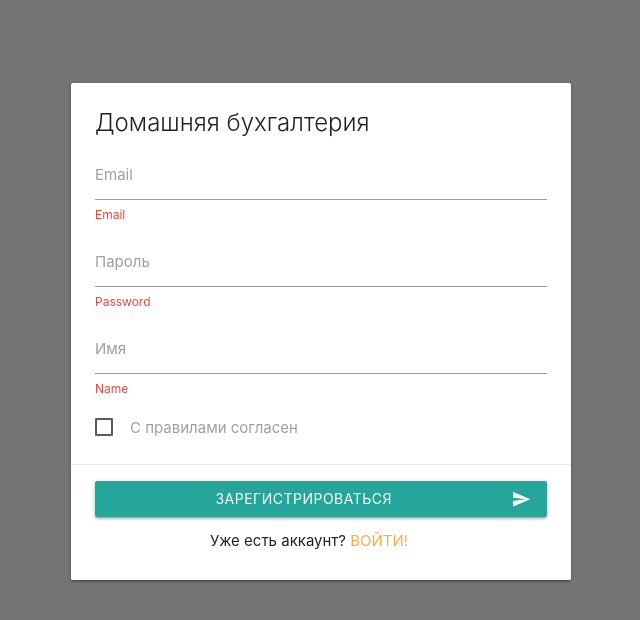
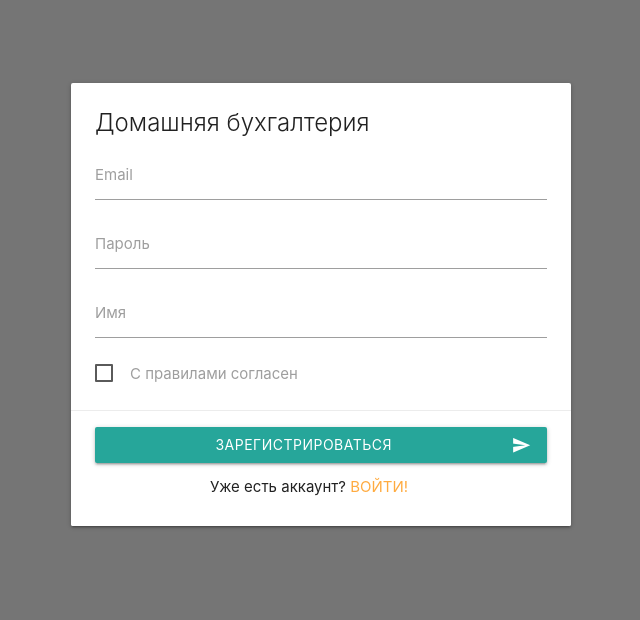
Before and after one commit to kuyltep/vue_crm, a Vue app: page /register in a window 1280 px wide. Shown: the top 620 px of the page, without its empty margins (319-959 px from the left). Built offline with nearby package versions, Linux system fonts and the light colour scheme.

Commit message:
made register and login validation

```diff
--- a/src/App.vue
+++ b/src/App.vue
@@ -9,7 +9,6 @@
 <script>
 import EmptyLayout from '@/layouts/EmptyLayout.vue';
 import MainLayout from '@/layouts/MainLayout.vue';
-
 export default {
   components: {
     EmptyLayout,
--- a/src/main.js
+++ b/src/main.js
@@ -1,7 +1,5 @@
 import { createApp } from "vue";
 import App from "./App.vue";
-import { useVuelidate } from "@vuelidate/core";
-import { required, email } from "@vuelidate/validators";
 import router from "./router";
 import store from "./store";
 import "./registerServiceWorker";
--- /dev/null
+++ b/src/utils/message.plugin.js
@@ -0,0 +1 @@
+export default {};
--- a/src/views/Login.vue
+++ b/src/views/Login.vue
@@ -4,15 +4,27 @@
       <span class="card-title">Домашняя бухгалтерия</span>
       <div class="input-field">
         <input v-model.trim="email"
-          :class="{ invalid: ($v.email.$dirty && !$v.email.required) || ($v.email.$dirty && !$v.email.email) }" id="email"
-          type="text" class="validate" />
+          :class="{ invalid: (v$.email.$dirty && v$.email.email.$invalid) || (v$.email.$dirty && v$.email.required.$invalid) }"
+          id="email" type="text" name="email" />
         <label for="email">Email</label>
-        <small class="helper-text invalid">Email</small>
+        <small v-if="v$.email.$dirty && v$.email.email.$invalid" class="helper-text invalid">Please input correct
+          email</small>
+        <small v-else-if="v$.email.$dirty && v$.email.required.$invalid" class="helper-text invalid">Please input
+          email</small>
+
+
+
       </div>
       <div class="input-field">
-        <input v-model.trim="password" id="password" type="password" class="validate" />
+        <input v-model.trim="password"
+          :class="{ invalid: (v$.password.$dirty && v$.password.required.$invalid) || (v$.password.$dirty && v$.password.minLength.$invalid) }"
+          id="password" type="password" name="password" />
         <label for="password">Пароль</label>
-        <small class="helper-text invalid">Password</small>
+        <small v-if="v$.password.$dirty && v$.password.minLength.$invalid" class="helper-text invalid">Password length
+          must be more {{ v$.password.minLength.$params.min }}. Now he is {{
+            password.length }}</small>
+        <small v-else-if="v$.password.$dirty && v$.password.required.$invalid" class="helper-text invalid">Please input
+          your password</small>
       </div>
     </div>
     <div class="card-action">
@@ -46,13 +58,21 @@ export default {
   },
   methods: {
     submitHandler() {
+      if (this.v$.$invalid) {
+        this.v$.$touch();
+        return;
+      }
+      const formData = {
+        email: this.email,
+        password: this.password,
+      }
       this.$router.push('/')
     }
   },
   validations() {
     return {
-      email: { email, required },
-      password: { required, minLength: minLength(6) }
+      email: { email, required, },
+      password: { required, minLength: minLength(6), }
     }
 
   }
--- a/src/views/Register.vue
+++ b/src/views/Register.vue
@@ -1,25 +1,35 @@
 <template>
-  <form class="card auth-card">
+  <form class="card auth-card" @submit.prevent="submitHandler">
     <div class="card-content">
       <span class="card-title">Домашняя бухгалтерия</span>
       <div class="input-field">
-        <input id="email" type="text">
+        <input id="email" type="text" v-model.trim="email"
+          :class="{ invalid: (v$.email.$dirty && v$.email.required.$invalid) || (v$.email.$dirty && v$.email.email.$invalid) }">
         <label for="email">Email</label>
-        <small class="helper-text invalid">Email</small>
+        <small v-if="v$.email.$dirty && v$.email.email.$invalid" class="helper-text invalid">Please input correct
+          email</small>
+        <small v-else-if="v$.email.$dirty && v$.email.required.$invalid" class="helper-text invalid">Please input
+          email</small>
       </div>
       <div class="input-field">
-        <input id="password" type="password" class="validate">
+        <input id="password" type="password" v-model.trim="password"
+          :class="{ invalid: (v$.password.$dirty && v$.password.required.$invalid) || (v$.password.$dirty && v$.password.minLength.$invalid) }">
         <label for="password">Пароль</label>
-        <small class="helper-text invalid">Password</small>
+        <small v-if="v$.password.$dirty && v$.password.minLength.$invalid" class="helper-text invalid">Password length
+          must be more {{ v$.password.minLength.$params.min }}. Now he is {{
+            password.length }}</small>
+        <small v-else-if="v$.password.$dirty && v$.password.required.$invalid" class="helper-text invalid">Please input
+          your password</small>
       </div>
       <div class="input-field">
-        <input id="name" type="text" class="validate">
+        <input id="name" type="text" v-model.trim="name"
+          :class="{ invalid: v$.name.$dirty && v$.name.required.$invalid }">
         <label for="name">Имя</label>
-        <small class="helper-text invalid">Name</small>
+        <small v-if="v$.name.$dirty && v$.name.required.$invalid" class="helper-text invalid">Inpur your name</small>
       </div>
       <p>
         <label>
-          <input type="checkbox" />
+          <input type="checkbox" v-model="agree" />
           <span>С правилами согласен</span>
         </label>
       </p>
@@ -39,3 +49,44 @@
     </div>
   </form>
 </template>
+
+<script>
+import { useVuelidate } from "@vuelidate/core";
+import { required, email, minLength } from "@vuelidate/validators";
+export default {
+  name: 'register',
+  setup() {
+    return { v$: useVuelidate() }
+  },
+  data() {
+    return {
+      email: '',
+      password: '',
+      name: '',
+      agree: '',
+    }
+  },
+  methods: {
+    submitHandler() {
+      if (this.v$.$invalid) {
+        this.v$.$touch();
+        return;
+      }
+      const fordData = {
+        email: this.email,
+        password: this.password,
+        name: this.name,
+      }
+      this.$router.push('/')
+    }
+  },
+  validations() {
+    return {
+      email: { email, required, },
+      password: { required, minLength: minLength(6), },
+      name: { required },
+      agree: { checked: v => v },
+    }
+  }
+}
+</script>
```
